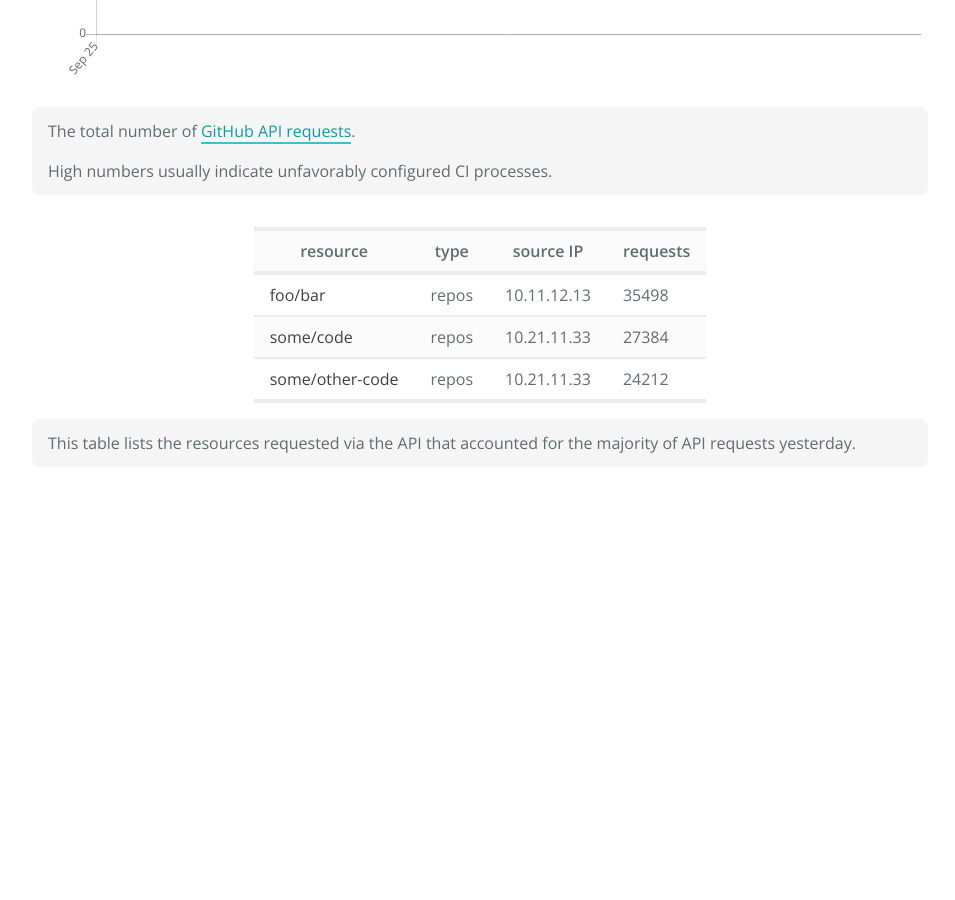
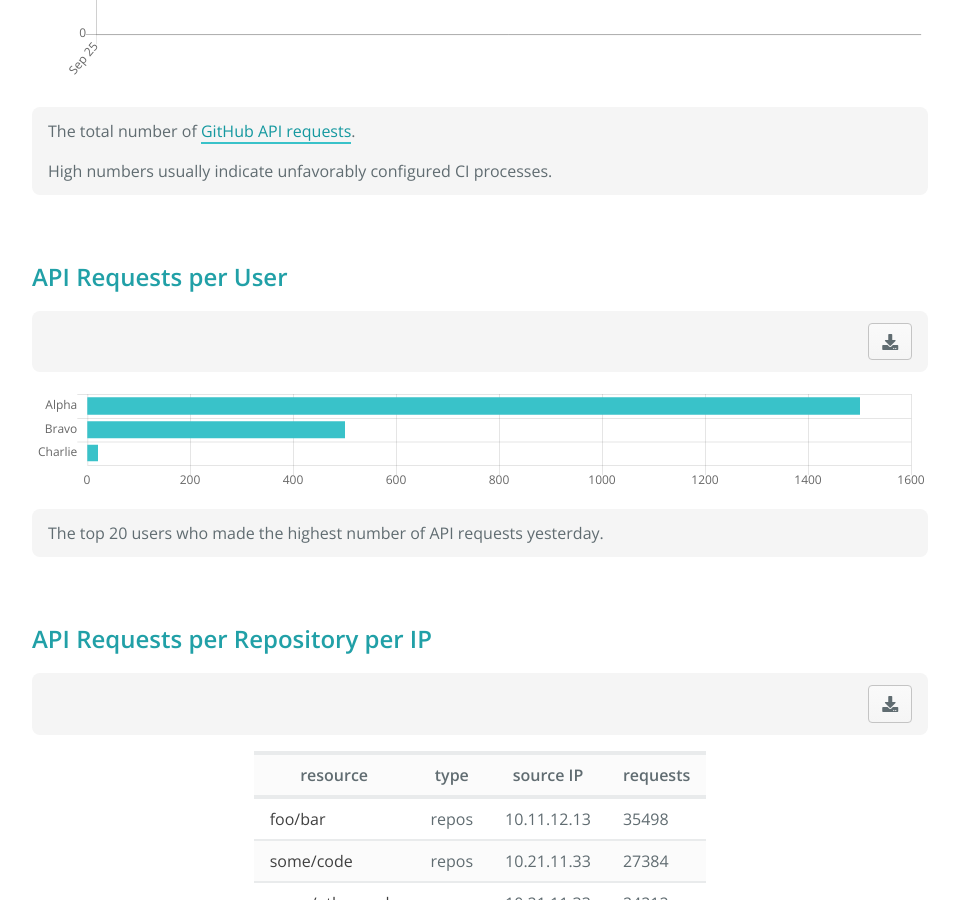
Before and after one commit to Autodesk/hubble, a Jekyll site: the page built from docs/housekeeping-api-requests.html, in a window 1280 px wide and 900 px high, scrolled down 724 px. Shown: the whole window, without its empty margins (160-1115 px from the left). Built offline with Jekyll 4.4.1, drawn with Linux system fonts in a browser that asks for light colours; nearby versions of some CDN libraries; before the commit the page ends 1231 px from its top, so only the background shows below that.

Commit message:
Add API Requests By User (#156)
This adds a report to collect the top 20 API users each day.
Reports this info in a simple table, this is handy for identifying
users who are approaching or over the API rate limit.

```diff
--- /dev/null
+++ b/docs/demo-data/api-requests-by-user.tsv
@@ -0,0 +1,4 @@
+user	requests
+Alpha	1500
+Bravo	500
+Charlie	20
--- a/docs/housekeeping-api-requests.html
+++ b/docs/housekeeping-api-requests.html
@@ -51,6 +51,20 @@ permalink: /housekeeping-api-requests
 </div>
 
 <div class="chart-placeholder">
+	<h3>API Requests per User</h3>
+	<canvas
+		data-url="{{ site.dataURL }}/api-requests-by-user.tsv"
+		data-type="list"
+	></canvas>
+	<div class="info-box">
+		<p>
+			The top 20 users who made the highest number of API requests yesterday.
+		</p>
+	</div>
+</div>
+
+<div class="chart-placeholder">
+	<h3>API Requests per Repository per IP</h3>
 	<table data-url="{{ site.dataURL }}/api-requests-detailed.tsv" data-type="table"></table>
 	<div class="info-box">
 		<p>
--- a/updater/update-stats.py
+++ b/updater/update-stats.py
@@ -9,6 +9,7 @@ from helpers import *
 from schema import *
 
 from reports.ReportAPIRequests import *
+from reports.ReportAPIRequestsByUser import *
 from reports.ReportContributorsByOrg import *
 from reports.ReportContributorsByRepo import *
 from reports.ReportForksToOrgs import *
@@ -74,6 +75,7 @@ def main():
 
 	# Update reports
 	ReportAPIRequests(configuration, dataDirectory, metaStats).update()
+	ReportAPIRequestsByUser(configuration, dataDirectory, metaStats).update()
 	ReportContributorsByOrg(configuration, dataDirectory, metaStats).update()
 	ReportContributorsByRepo(configuration, dataDirectory, metaStats).update()
 	ReportForksToOrgs(configuration, dataDirectory, metaStats).update()
```
Also changed, not shown: 2 other files.
